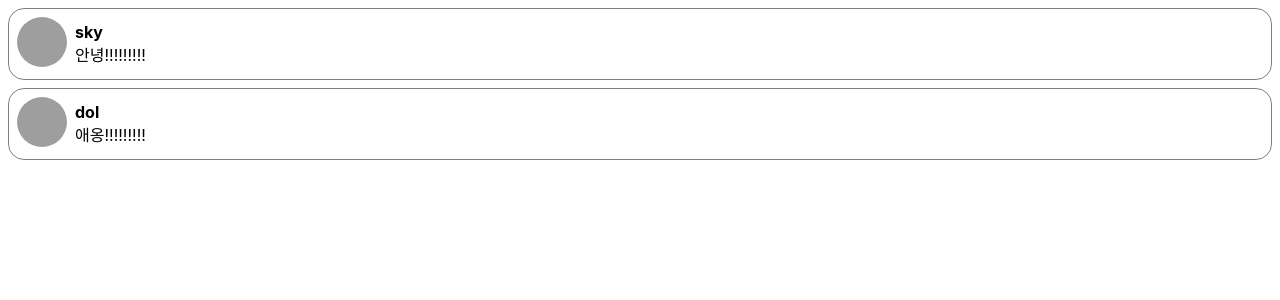
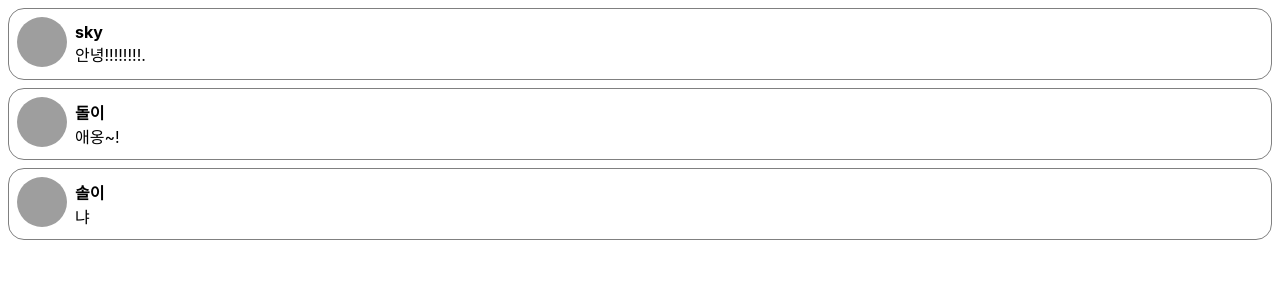
Before and after one commit to kimskyyyy/FrontEnd-study, a React (Create React App) app: page / in a window 1280 px wide. Shown: the top 300 px of the page. Built offline with nearby package versions, Linux system fonts and the light colour scheme; grey boxes are pictures that could not be loaded.

Commit message:
데이터 동적으로 받아오는 comment 컴포넌트

```diff
--- a/src/chapter_05/CommentList.jsx
+++ b/src/chapter_05/CommentList.jsx
@@ -1,13 +1,36 @@
 import React from "react";
 import Comment from "./Comment";
 
+// 데이터를 별도의 객체로 분리해서 동적으로 받아온 데이터를표시할 수 있는 구조로 만들기
+
+// map()함수를 써서 각 댓글 객체에 대해서 Comment 컴포넌트를 리턴하도록 코드 작성
 function CommentList(props) {
     return (
         <div>
-            <Comment name={"sky"} comment={"안녕!!!!!!!!!"} />
-            <Comment name={"dol"} comment={"애옹!!!!!!!!!"} />
+             {comments.map((comment) => {
+                return (
+                    <Comment name={comment.name} comment={comment.comment} />
+                );
+            })}
         </div>
     );
 }
 
+// comments 배열에 댓글 데이터를 담고 있는 객체를 넣어줌
+const comments = [
+    {
+        name: "sky",
+        comment: "안녕!!!!!!!!.",
+    },
+    {
+        name: "돌이",
+        comment: "애옹~!",
+    },
+    {
+        name: "솔이",
+        comment: "냐",
+    },
+];
+
+
 export default CommentList;
```
